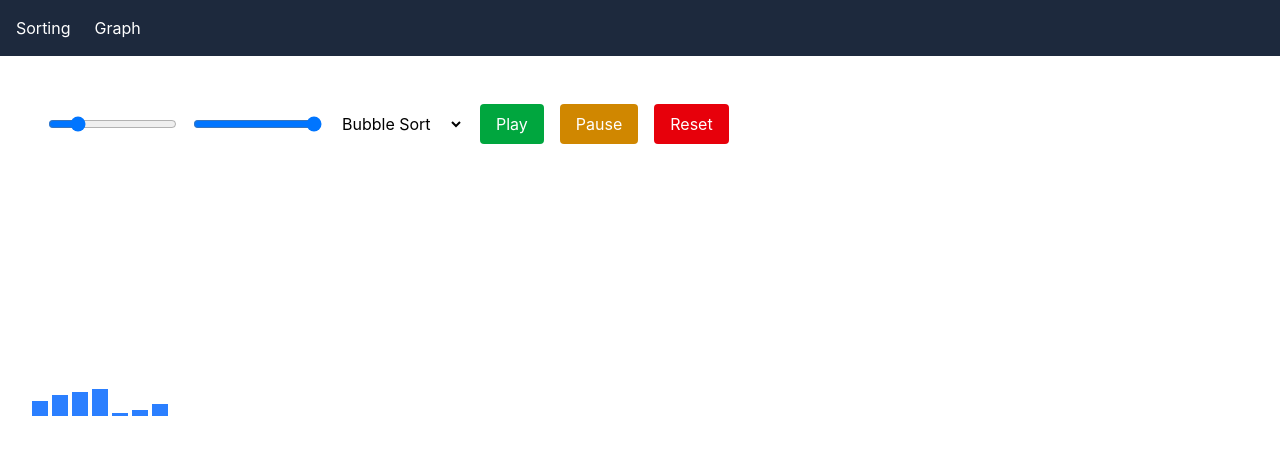
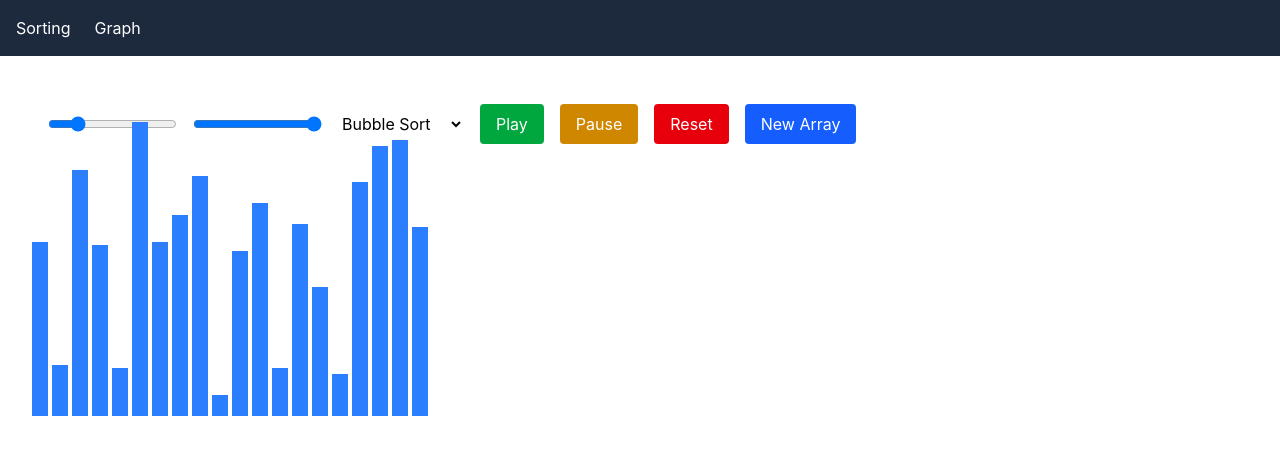
Before and after one commit to rlg0013/algo-visualizer, a React (Vite) app: page / in a window 1280 px wide. Shown: the top 454 px of the page. Built offline with nearby package versions, Linux system fonts and the light colour scheme.

Commit message:
added a newArray button and learnt more about react

```diff
--- a/src/components/Controls.jsx
+++ b/src/components/Controls.jsx
@@ -1,25 +1,56 @@
 import { useState } from "react";
 
-function Controls() {
-  const [size, setSize] = useState(20)
-  const [algo, setAlgo] = useState("bubble")
-  const [speed, setSpeed] = useState(100)
+function Controls({ size, onSizeChange, onNewArray}) {
+  const [algo, setAlgo] = useState("bubble");
+  const [speed, setSpeed] = useState(100);
 
   return (
     <div className="flex gap-4 p-4 items-center">
-      <input type="range" min="1" max="100" value={size} onChange={(e) => setSize(Number(e.target.value))} />
-      <input type="range" min="1" max="100" value={speed} onChange={(e) => setSpeed(Number(e.target.value))} />
+      <input
+        type="range"
+        min="1"
+        max="100"
+        value={size}
+        onChange={(e) => onSizeChange(Number(e.target.value))}
+      />
 
-      <select value={algo} onChange={(e) => setAlgo(e.target.value)}>
+      <input
+        type="range"
+        min="1"
+        max="100"
+        value={speed}
+        onChange={(e) => setSpeed(Number(e.target.value))}
+      />
+
+      <select
+        value={algo}
+        onChange={(e) => setAlgo(e.target.value)}
+      >
         <option value="bubble">Bubble Sort</option>
         <option value="selection">Selection Sort</option>
         <option value="insertion">Insertion Sort</option>
       </select>
 
-      <button className="bg-green-600 text-white px-4 py-2 rounded">Play</button>
-      <button className="bg-yellow-600 text-white px-4 py-2 rounded">Pause</button>
-      <button className="bg-red-600 text-white px-4 py-2 rounded">Reset</button>
+      <button className="bg-green-600 text-white px-4 py-2 rounded">
+        Play
+      </button>
+
+      <button className="bg-yellow-600 text-white px-4 py-2 rounded">
+        Pause
+      </button>
+
+      <button className="bg-red-600 text-white px-4 py-2 rounded">
+        Reset
+      </button>
+
+      <button
+        onClick = {onNewArray}
+        className="bg-blue-600 text-white px-4 py-2 rounded">
+        New Array
+      </button>
+
     </div>
-  )
+  );
 }
+
 export default Controls;
--- a/src/pages/SortingPage.jsx
+++ b/src/pages/SortingPage.jsx
@@ -1,12 +1,31 @@
 import Bars from '../components/Bars';
 import Controls from '../components/Controls';
+import { useState} from 'react';
+
+function generateRandomArray(size) {
+  return Array.from({length: size}, ()=> Math.floor(Math.random()*100) + 5)
+}
+
 
 function SortingPage() {
-  const testArray = [5, 7, 8, 9, 1, 2, 4]
+  const [size, setSize] = useState(20)
+  const [array, setArray] = useState(() => generateRandomArray(size))
+
+  function handleSizeChange(newSize) {
+    setSize(newSize)
+    setArray(generateRandomArray(newSize))
+}
+
+  function handleNewArray() {
+    setArray(generateRandomArray(size))
+  }
   return (
     <div className='p-8'>
-      <Controls />
-      <Bars data={testArray} />
+      <Controls
+        size={size}
+        onNewArray={handleNewArray}
+        onSizeChange={handleSizeChange} />
+      <Bars data={array} />
     </div>
   )
 }
```
